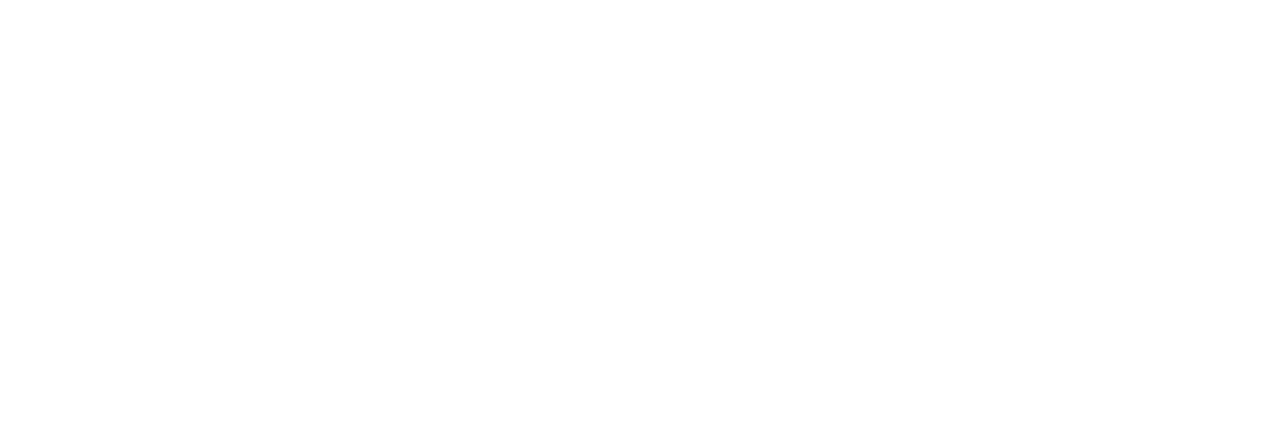
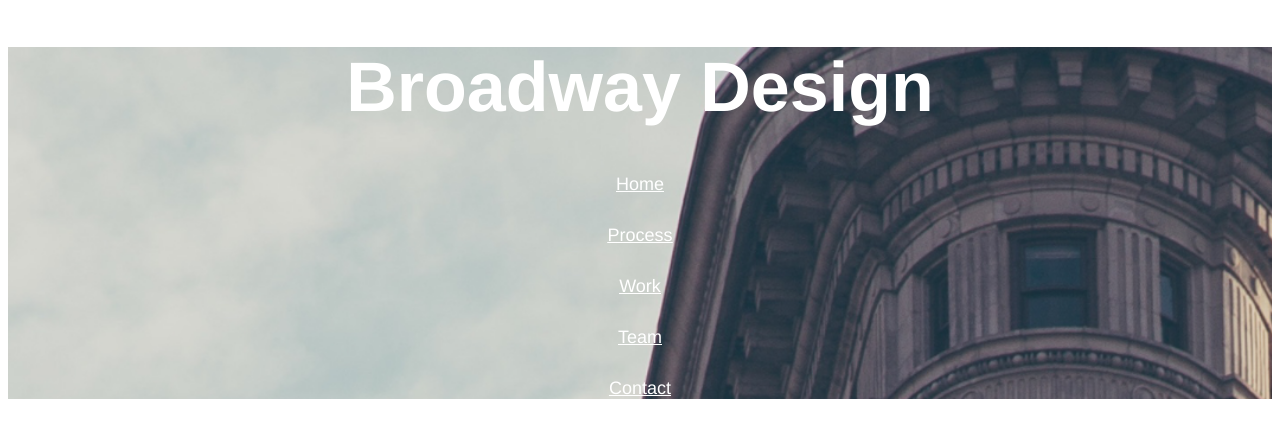
Before and after one commit to isaac-chou/broadway, a plain HTML site: page index.html in a window 1280 px wide. Drawn offline with Linux system fonts and the light colour scheme.

Commit message:
Header section finished.

```diff
--- a/index.html
+++ b/index.html
@@ -1,7 +1,7 @@
 <!DOCTYPE html>
 <html>
 <head>
-  <title>Broadway</title>
+  <title>Broadway Design</title>
   <link href="./resources/style.css" type="text/css" rel="stylesheet">
 </head>
 <body>
--- a/resources/style.css
+++ b/resources/style.css
@@ -4,7 +4,10 @@ body {
 }
 
 .imagebg {
-    background-image: file(./resources/image/the-flatiron-building.png);
+    background-image: url(./images/the-flatiron-building.png);
+    background-position: center;
+    background-repeat: no-repeat;
+    background-size: cover;
 }
 
 .footer {
```
